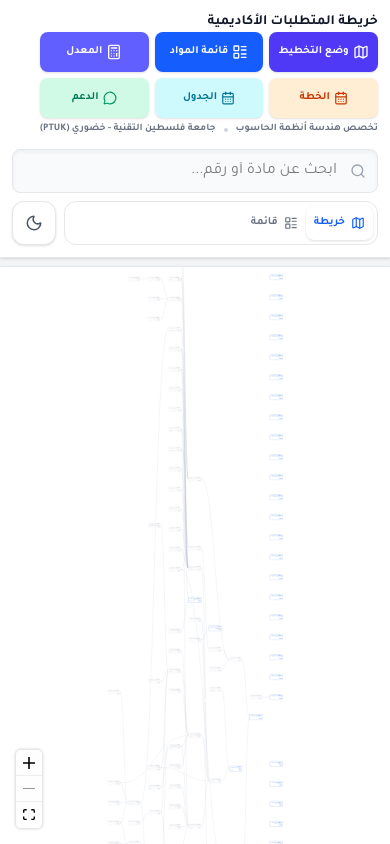
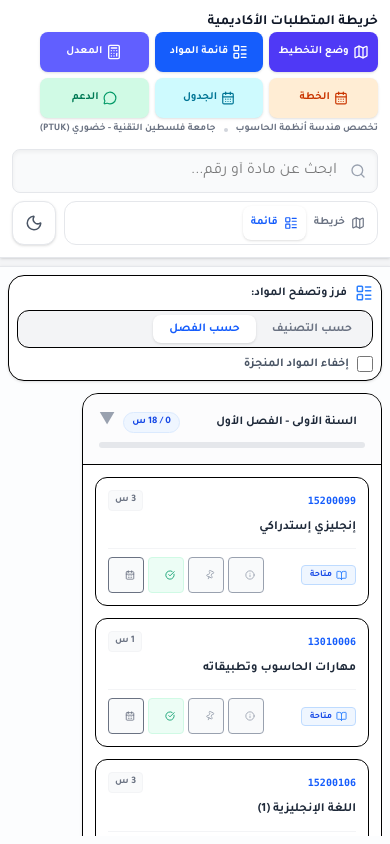
Before and after one commit to mohammedmore/tree_ptuk, a React (Vite) app: page / in a window 390 px wide. Built offline with nearby package versions, Linux system fonts and the light colour scheme.

Commit message:
phone view optimization

```diff
--- a/src/App.tsx
+++ b/src/App.tsx
@@ -278,7 +278,9 @@ function FlowComponent() {
   const [edges, setEdges, onEdgesChange] = useEdgesState(layoutedEdges);
   const [selectedNodeId, setSelectedNodeId] = useState<string | null>(null);
   const [isDetailsOpen, setIsDetailsOpen] = useState(false);
-  const [viewMode, setViewMode] = useState<"map" | "list">("map");
+  const [viewMode, setViewMode] = useState<"map" | "list">(() =>
+    window.matchMedia("(max-width: 639px)").matches ? "list" : "map"
+  );
   const [listGroupBy, setListGroupBy] = useState<"category" | "semester">("semester");
   const [pinnedCourseId, setPinnedCourseId] = useState<string | null>(null);
   const [completedCourses, setCompletedCourses] = useLocalStorage<Set<string>>(
@@ -370,18 +372,14 @@ function FlowComponent() {
   }, [isDarkMode]);
   const { fitView, setCenter } = useReactFlow();
 
-  // التأكد من احتواء الشجرة داخل الشاشة بشكل مثالي عند التحميل الأول
-  useEffect(() => {
-    fitView({ padding: 0.05, duration: 800 });
-  }, [fitView]);
-
   useEffect(() => {
     if (viewMode !== "map") return;
     const frame = window.requestAnimationFrame(() => {
-      window.dispatchEvent(new Event("resize"));
+      const isMobile = window.matchMedia("(max-width: 639px)").matches;
+      fitView({ padding: isMobile ? 0.12 : 0.05, duration: isMobile ? 0 : 500 });
     });
     return () => window.cancelAnimationFrame(frame);
-  }, [viewMode]);
+  }, [fitView, viewMode]);
 
   const activeCourses = useMemo(() => {
     // Since we are always in "كامل المنهاج", all courses are active regardless of elective selection
@@ -791,12 +789,12 @@ function FlowComponent() {
   return (
     <div
       className={cn(
-        "w-screen h-dvh print:h-auto overflow-hidden print:overflow-visible flex flex-col font-sans p-0 sm:p-4 print:p-0 transition-colors duration-300",
+        "app-shell w-full h-dvh print:h-auto overflow-hidden print:overflow-visible flex flex-col font-sans p-0 sm:p-4 print:p-0 transition-colors duration-300",
         isDarkMode ? "dark bg-[#0f172a]" : "bg-[#f3f4f6] print:bg-white"
       )}
       dir="rtl"
     >
-      <div className="print:hidden w-full h-full flex flex-col">
+      <div className="print:hidden w-full h-full min-h-0 flex flex-col">
         {/* Header Section */}
         <header className="flex flex-col xl:flex-row justify-between items-start xl:items-center mb-2 sm:mb-4 bg-white dark:bg-slate-800/95 p-3 sm:p-6 rounded-b-none sm:rounded-xl shadow-sm border-b sm:border border-gray-200 dark:border-slate-700/80 z-10 shrink-0 gap-3 sm:gap-4 transition-all">
           <div className="flex justify-between items-start w-full xl:w-auto gap-4">
@@ -1049,7 +1047,7 @@ function FlowComponent() {
 
         {/* Main Content Area */}
         <div
-          className="flex-1 w-full sm:mx-0 relative bg-white dark:bg-slate-900 sm:rounded-xl shadow-sm border-t sm:border border-gray-200 dark:border-slate-800 overflow-hidden flex flex-col"
+          className="flex-1 min-h-0 min-w-0 w-full sm:mx-0 relative bg-white dark:bg-slate-900 sm:rounded-xl shadow-sm border-t sm:border border-gray-200 dark:border-slate-800 overflow-hidden flex flex-col"
           dir="ltr"
         >
           <>
--- a/src/ListView.tsx
+++ b/src/ListView.tsx
@@ -1,5 +1,4 @@
 import React, { useMemo, useState } from "react";
-import { motion, AnimatePresence } from "motion/react";
 import {
     LayoutList,
     Pin,
@@ -138,16 +137,16 @@ export default function ListView({
         }
 
         return (
-            <motion.div
-                layout
-                initial={{ opacity: 0, y: 10 }}
-                animate={{ opacity: 1, y: 0 }}
-                exit={{ opacity: 0, scale: 0.95 }}
+            <div
                 key={slotId || course.id}
-                className={cn("bg-white dark:bg-slate-800 p-3 rounded-xl border transition-all duration-300 flex flex-col gap-2 relative group hover:shadow-lg", cardBorder)}
+                className={cn("course-list-card bg-white dark:bg-slate-800 p-3 rounded-xl border transition-all duration-300 flex flex-col gap-2 relative group hover:shadow-lg", cardBorder)}
                 style={{ opacity: cardOpacity }} // Apply opacity
-                onMouseEnter={() => setHoveredCourseId(course.id)} // Set hovered course
-                onMouseLeave={() => setHoveredCourseId(null)} // Clear hovered course
+                onPointerEnter={(event) => {
+                    if (event.pointerType === "mouse") setHoveredCourseId(course.id);
+                }}
+                onPointerLeave={(event) => {
+                    if (event.pointerType === "mouse") setHoveredCourseId(null);
+                }}
             >
                 <div className="flex justify-between items-center text-[10px] font-bold">
                     {slotLabel ? (
@@ -226,12 +225,12 @@ export default function ListView({
                         </button>
                     </div>
                 </div>
-            </motion.div>
+            </div>
         );
     };
 
     return (
-        <div className="flex-1 overflow-x-auto bg-slate-50/40 dark:bg-slate-950/60 p-2 sm:p-5 flex flex-col h-full animate-fade-in" dir="rtl">
+        <div className="flex-1 min-h-0 min-w-0 overflow-hidden bg-slate-50/40 dark:bg-slate-950/60 p-2 sm:p-5 flex flex-col" dir="rtl">
             <div className="mb-3 sm:mb-4 flex flex-col lg:flex-row items-stretch lg:items-center justify-between gap-2 sm:gap-4 bg-white dark:bg-slate-800 p-2 sm:p-3 rounded-2xl border border-gray-150 dark:border-slate-700/60 shadow-sm shrink-0">
                 <div className="flex items-center gap-2">
                     <LayoutList size={18} className="text-blue-500" />
@@ -253,7 +252,7 @@ export default function ListView({
             </div>
 
             {/* Mobile: Accordion View / Desktop: Horizontal Scroll View */}
-            <div className="flex-1 flex flex-col sm:flex-row gap-3 sm:gap-5 overflow-y-auto sm:overflow-x-auto pb-4 items-start scrollbar-thin">
+            <div className="flex-1 min-h-0 min-w-0 flex flex-col sm:flex-row gap-3 sm:gap-5 overflow-y-auto sm:overflow-x-auto pb-4 items-start scrollbar-thin">
                 {categories.map((cat) => {
                     let itemsList: any[];
                     let totalCr: number;
@@ -343,16 +342,8 @@ export default function ListView({
                             </div>
 
                             {/* Content - Collapsible on mobile, always visible on desktop */}
-                            <AnimatePresence>
                             {(isExpanded || window.innerWidth >= 640) && (
-                                    <motion.div
-                                        layout
-                                        initial={{ height: 0, opacity: 0 }}
-                                        animate={{ height: "auto", opacity: 1 }}
-                                        exit={{ height: 0, opacity: 0 }}
-                                        className="flex-1 overflow-y-auto p-3 flex flex-col gap-3 scrollbar-thin"
-                                    >
-                                        <AnimatePresence mode="popLayout">
+                                <div className="flex-1 overflow-y-auto p-3 flex flex-col gap-3 scrollbar-thin">
                                     {itemsList.map(item => {
                                         if (item.type === 'course') {
                                             return renderCard(item.course);
@@ -365,10 +356,8 @@ export default function ListView({
                                             return null;
                                         }
                                     })}
-                                        </AnimatePresence>
-                                    </motion.div>
+                                </div>
                             )}
-                            </AnimatePresence>
                         </div>
                     );
                 })}
--- a/src/index.css
+++ b/src/index.css
@@ -33,22 +33,34 @@ body {
 
 /* تحسينات عامة للجوال */
 html, body {
+  width: 100%;
+  min-height: 100%;
+  margin: 0;
   -webkit-text-size-adjust: 100%;
   text-size-adjust: 100%;
   overscroll-behavior: none;
 }
 
+#root {
+  width: 100%;
+  height: 100dvh;
+}
+
 /* منع تكبير iOS Safari عند التركيز على الحقول (يتطلب حجم خط >= 16px) */
 @media (max-width: 640px) {
+  .app-shell {
+    padding: env(safe-area-inset-top) env(safe-area-inset-right) env(safe-area-inset-bottom) env(safe-area-inset-left);
+  }
+
   input, select, textarea {
     font-size: 16px !important;
   }
 }
 
-/* دعم safe-area على iOS */
-body {
-  padding-left: env(safe-area-inset-left);
-  padding-right: env(safe-area-inset-right);
+@media print {
+  #root {
+    height: auto;
+  }
 }
 
 /* تحسين مساحة اللمس على الأزرار الصغيرة في الجوال */
@@ -60,6 +72,14 @@ body {
   .react-flow__node-courseNode > div {
     box-shadow: none !important;
     transition-duration: 0ms !important;
+  }
+
+  .course-list-card {
+    transition: none !important;
+  }
+
+  .course-list-card:hover {
+    box-shadow: none !important;
   }
 
   .react-flow__edge.animated path {
```
Lines whose indentation alone changed are shown as unchanged.
